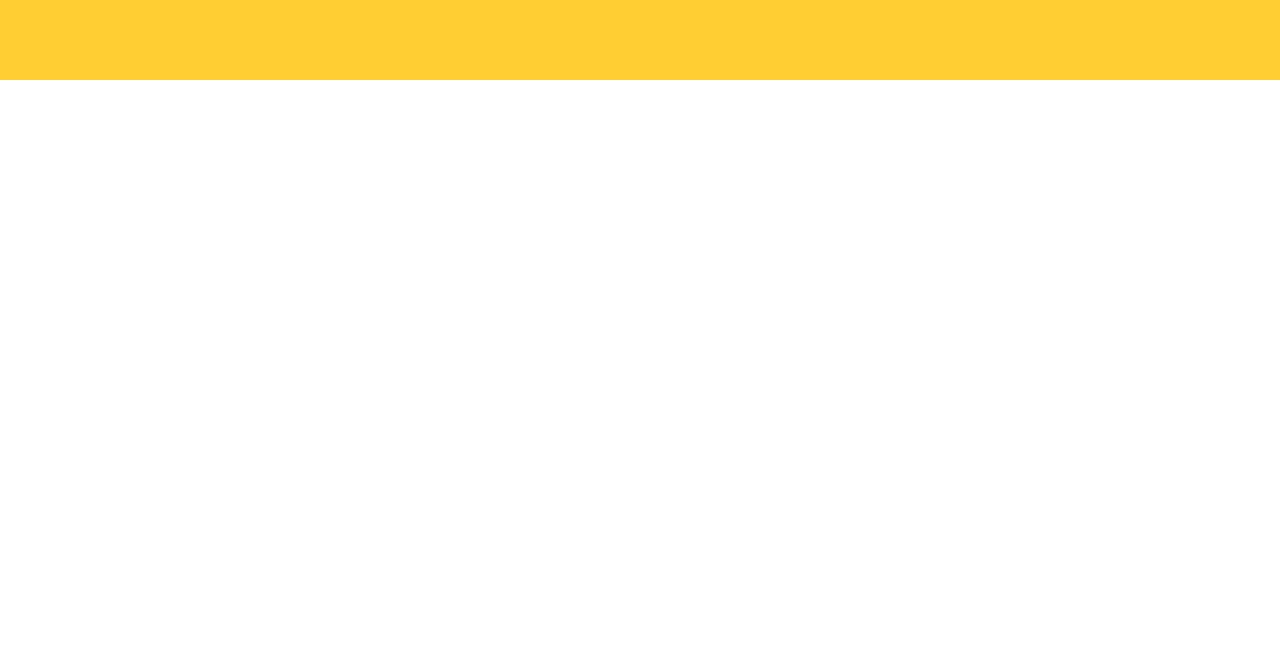
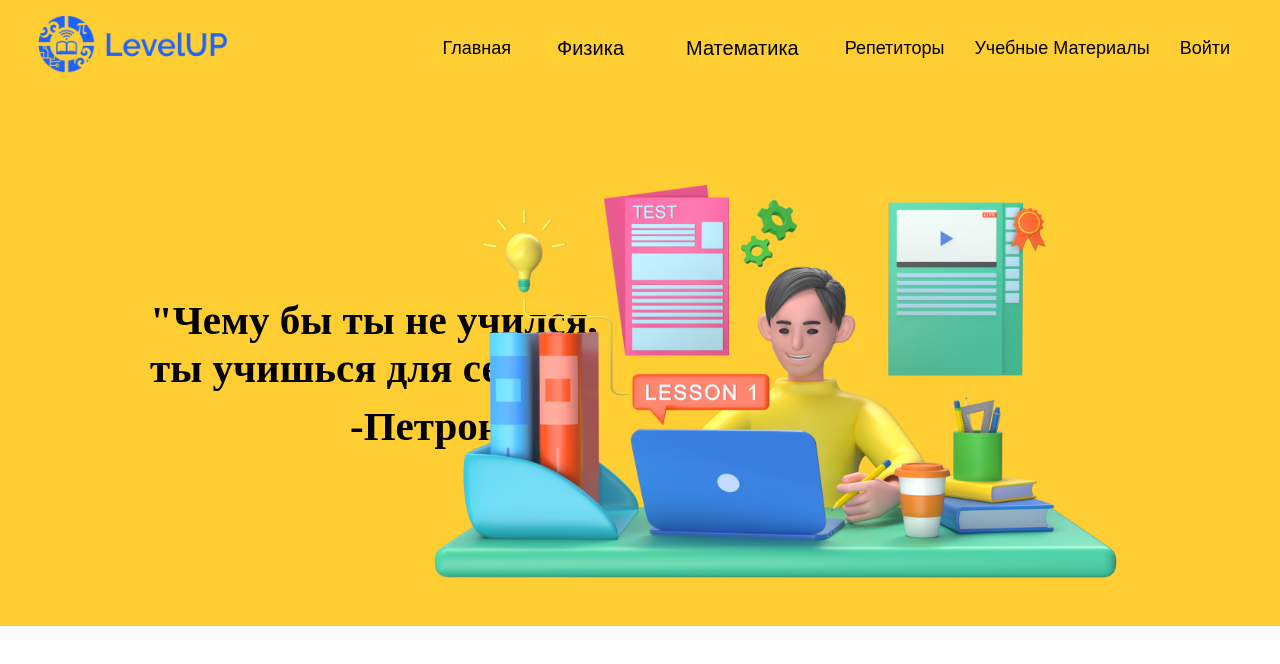
Before and after one commit to aishirin/LMS, a React (Vite) app: page / in a window 1280 px wide. Shown: the top 664 px of the page. Built offline with nearby package versions, Linux system fonts and the light colour scheme; the HTML template or start-up script is replaced by a standard one.

Commit message:
Added header and mainblock

```diff
--- a/src/App.css
+++ b/src/App.css
@@ -2,6 +2,7 @@
     margin: 0;
     padding: 0;
     box-sizing: border-box;
+    font-family: sans-serif;
 }
 :root{
     --bg--:#1d63ff
--- a/src/App.tsx
+++ b/src/App.tsx
@@ -1,13 +1,15 @@
 import './App.css'
 import Header from './components/Header/Header'
+import { MainBlock } from './components/MainBlock/MainBlock'
 function App() {
 
 
   return (
     <>
-      <div>
+      <div className='block'>
 
         <Header/>
+        <MainBlock/>
       </div>
     </>
   )
--- a/src/components/Header/Header.module.css
+++ b/src/components/Header/Header.module.css
@@ -1,5 +1,78 @@
-.block{
+.bigblock{
     width: 100%;
-    height: 80px;
     background-color: #ffce32;
 }
+.block{
+    max-width: 1440px;
+    height: 96px;
+    display: flex;
+    justify-content: space-between;
+    align-items: center;
+    margin: 0 auto;
+
+}
+.logo{
+    width: 190px;
+    margin-left: 38px;
+    margin-top: -7px;
+}
+/* Dropdown Button */
+.dropbtn {
+    background:none;
+    color: #000;
+    padding: 16px;
+    font-size: 20px;
+    border: none;
+}
+
+/* The container <div> - needed to position the dropdown content */
+.dropdown {
+    position: relative;
+    display: inline-block;
+}
+
+/* Dropdown Content (Hidden by Default) */
+.dropdownContent {
+    display: none;
+    position: absolute;
+    background-color: #f1f1f1;
+    min-width: 160px;
+    box-shadow: 0px 8px 16px 0px rgba(0,0,0,0.2);
+    z-index: 1;
+}
+
+/* Links inside the dropdown */
+.dropdownContent a {
+    color: black;
+    padding: 12px 16px;
+    text-decoration: none;
+    display: block;
+    border-top:1px solid rgb(191, 191, 191)
+}
+
+/* Change color of dropdown links on hover */
+.dropdownContent a:hover {color: #1d63ff;}
+
+/* Show the dropdown menu on hover */
+.dropdown:hover .dropdownContent {display: block;}
+
+/* Change the background color of the dropdown button when the dropdown content is shown */
+.dropdown:hover .dropbtn {color: #1d63ff;}
+
+.list{
+    display: flex;
+    justify-content: space-between;
+    align-items: center;
+    gap:30px;
+    margin-right: 50px;
+}
+a{
+    text-decoration: none;
+    color: #000;
+    font-size: 18px;
+    font-family: sans-serif;
+    font-weight: 500;
+}
+a:hover{
+    color: #1d63ff;
+}
--- a/src/components/Header/Header.tsx
+++ b/src/components/Header/Header.tsx
@@ -1,7 +1,39 @@
-import css from "./Header.module.css"
+import css from "./Header.module.css";
+import logolms from "../../assets/logo-lms.png";
 function Header() {
-  return <div className={css.block}>
+  return (
+    <div className={css.bigblock}>
+      <div className={css.block}>
+      <img src={logolms} alt="logo" className={css.logo} />
+          <div className={css.list}>
+          <a href="#">Главная</a>
+          <div className={css.dropdown}>
+            <button className={css.dropbtn}>Физика</button>
+            <div className={css.dropdownContent}>
+              <a href="#">8 класс</a>
+              <a href="#">9 класс</a>
+              <a href="#">10 класс</a>
+              <a href="#">11 класс</a>
+            </div>
+          </div>
+          <div className={css.dropdown}>
+            <button className={css.dropbtn}>Математика</button>
+            <div className={css.dropdownContent}>
+            <a href="#">8 класс</a>
+              <a href="#">9 класс</a>
+              <a href="#">10 класс</a>
+              <a href="#">11 класс</a>
+            </div>
+          </div>
+          <a href="#">Репетиторы</a>
+          <a href="#">Учебные Материалы</a>
+          <a href="#">Войти</a>
+          </div>
 
-  </div>;
+
+
+    </div>
+    </div>
+  );
 }
 export default Header;
--- /dev/null
+++ b/src/components/MainBlock/MainBlock.module.css
@@ -0,0 +1,27 @@
+.block{
+    height: 530px;
+    background-color: #ffce32;
+    position:relative;
+}
+.title{
+
+    font-size:41px;
+    width: 500px;
+    margin-left: 150px;
+    padding-top: 200px;
+    font-family: cursive
+}.title1{
+    margin-left: 350px;
+    padding-top: 10px;
+    font-size:41px;
+    width: 500px;
+    font-family: cursive;
+
+}
+.boy{
+    width: 800px;
+    position: absolute;
+    top: 0px;
+    right: 100px;
+
+}
--- /dev/null
+++ b/src/components/MainBlock/MainBlock.tsx
@@ -0,0 +1,11 @@
+import css from "./MainBlock.module.css"
+import boy from "../../assets/boy.png"
+export const MainBlock = () => {
+  return (
+    <div className={css.block}>
+        <h2 className={css.title}>"Чему бы ты не учился, ты учишься для себя"</h2>
+        <h2 className={css.title1}>-Петроний</h2>
+        <img src={boy} alt="boy learning" className={css.boy} />
+    </div>
+  )
+}
```
Also changed, not shown: src/assets/boy.png (added), src/assets/logo-lms.png (added).
